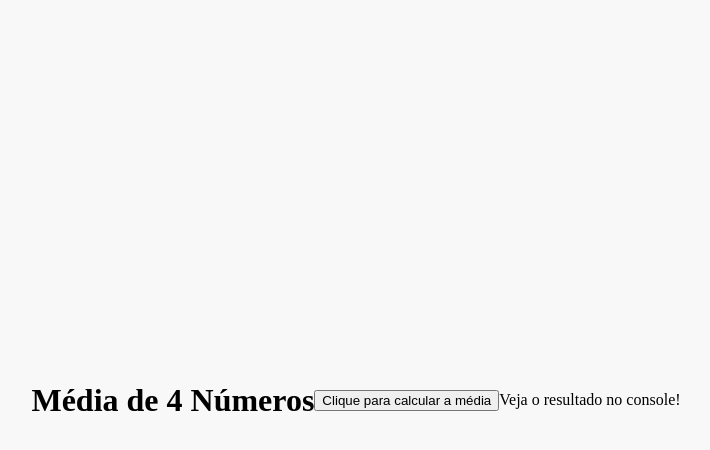
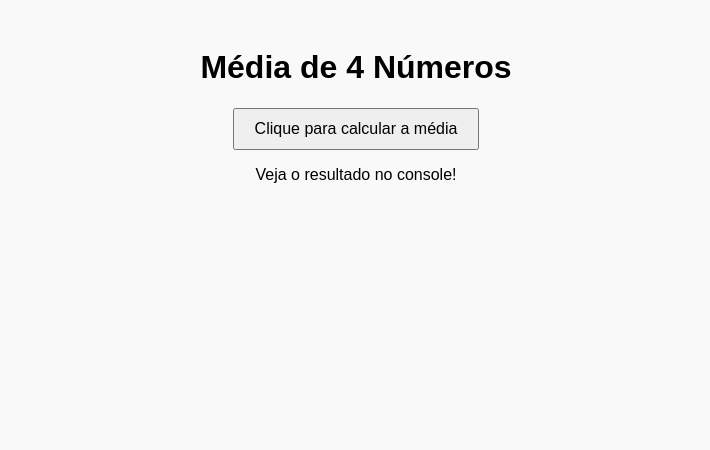
Before and after one commit to PaulinhoADS/calcularMedia, a plain HTML site: page index.html in a window 1280 px wide. Shown: the whole page, without its empty margins (284-994 px from the left). Drawn offline with Linux system fonts and the light colour scheme.

Commit message:
Update style.css

```diff
--- a/style.css
+++ b/style.css
@@ -1,17 +1,12 @@
 /* style.css - programa calculo de media */
 
 body {
-  background-color: #f8f8f8;
-  display: flex;
-  justify-content: center;
-  align-items: center;
-  height: 100vh;
-  margin: 0;
+    font-family: Arial, sans-serif;
+    padding: 20px;
+    background: #f9f9f9;
+    text-align: center;
 }
-
-.container img {
-  width: 400px;
-  height: auto;
-  border-radius: 15px;
-  box-shadow: 0 4px 10px rgba(0,0,0,0.2);
+button {
+    padding: 10px 20px;
+    font-size: 16px;
 }
```
